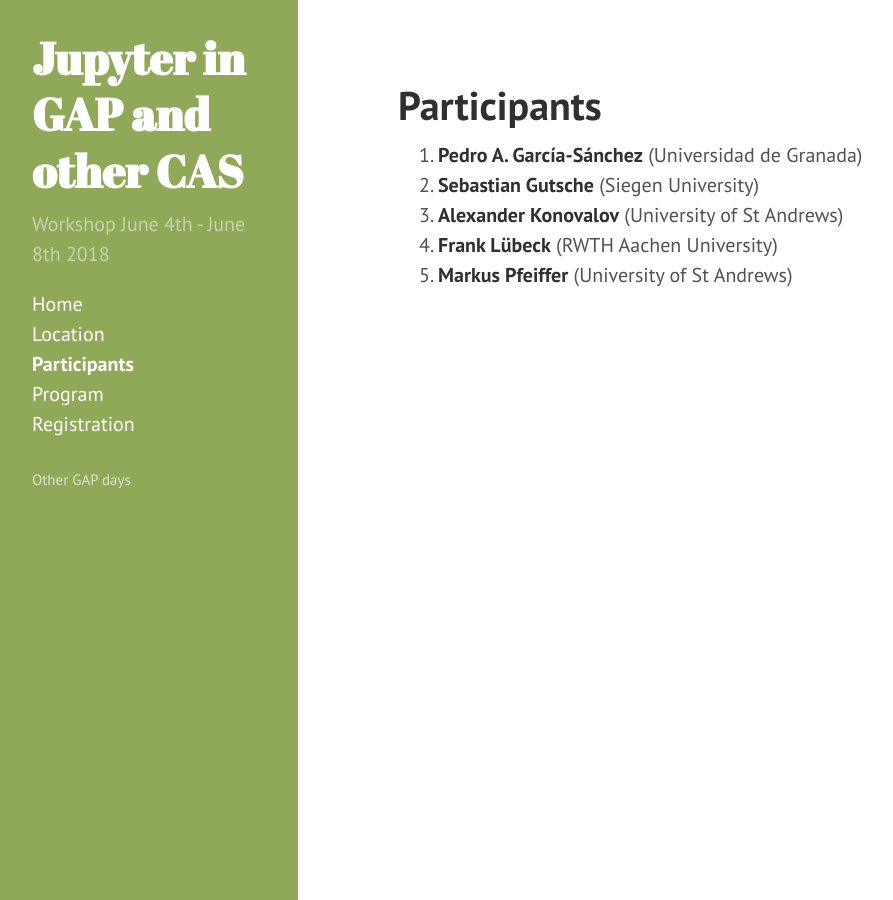
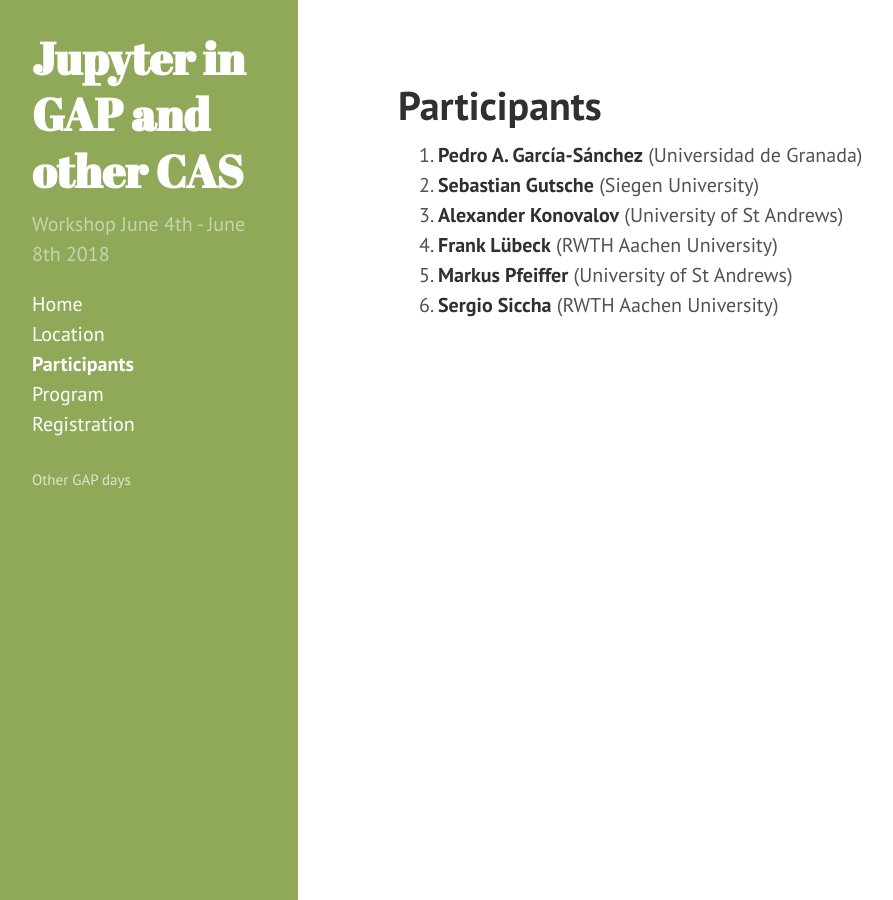
Before and after one commit to gapdays/gap-jupyter-days2018, a Jekyll site: the page built from participants.md, in a window 1280 px wide. Shown: the whole page, without its empty margins (2-895 px from the left). Built offline with Jekyll 4.4.1, drawn with Linux system fonts in a browser that asks for light colours.

Commit message:
Added Sergio as participant

```diff
--- a/_data/participants.yml
+++ b/_data/participants.yml
@@ -12,3 +12,6 @@
 
 - name: Markus Pfeiffer
   affiliation: University of St Andrews
+
+- name: Sergio Siccha
+  affiliation: RWTH Aachen University
```
